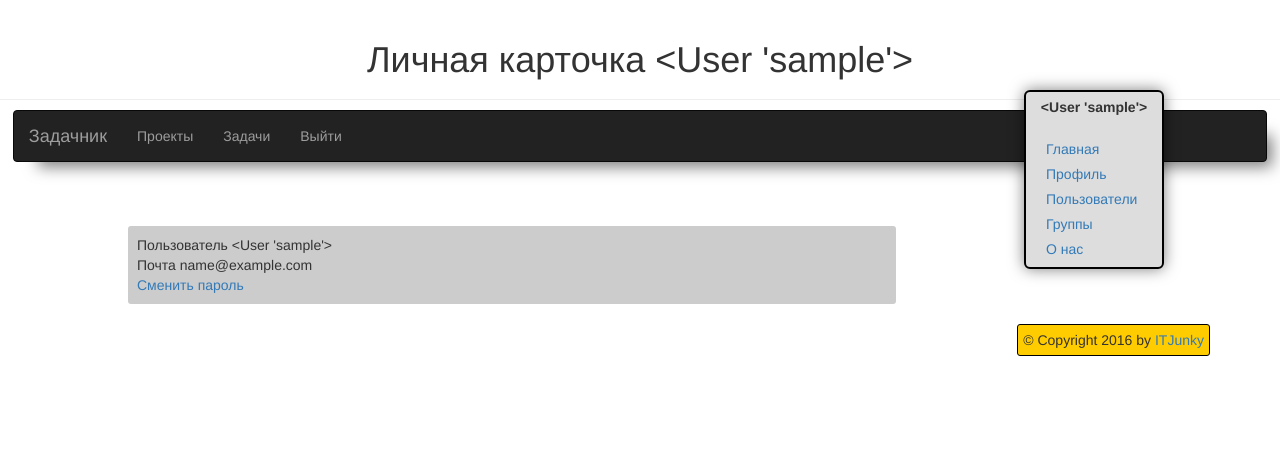
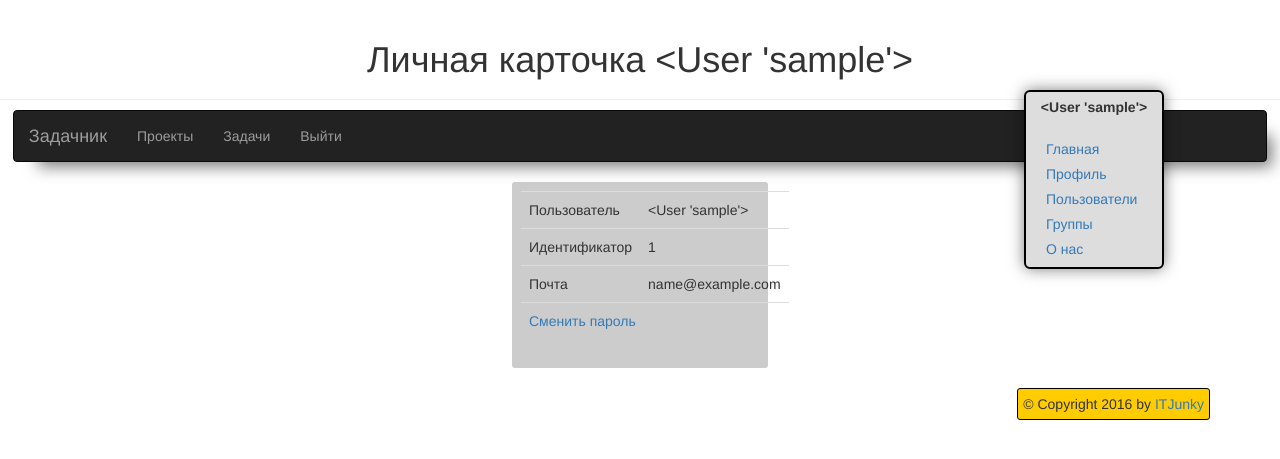
Before and after one commit to itJunky/web-tasker.py, a Flask app: template web_tasker/templates/profile.html in a window 1280 px wide. Shown: the top 459 px of the page. Run offline with Flask 2, Linux system fonts and the light colour scheme; tables that the repository leaves empty hold one stand-in row (values such as "Sample post"); the template is opened without the code that fills it: values that come from a table or form of the project are taken from there, most other values are stand-ins (such as "Sample title", 1, 10 or a date in 2020); parts of the project's set-up code (start-up, migrations or seed data) failed here and were passed over; some libraries are stand-ins or nearby versions.

Commit message:
Add id field to profile page

```diff
--- a/web_tasker/templates/profile.html
+++ b/web_tasker/templates/profile.html
@@ -8,10 +8,21 @@
       {% include "localmenu.html" %}
       {% include "menu.html" %}
     </div> {# id="header" #}
-    <div id="content" class="well-sm container panel-group index">
-        Пользователь {{ user }}</br>
-        Почта {{ mail }}</br>
-        <a href="/profile/edit">Сменить пароль</a>
+    <div id="content" class="well-sm container panel-group login_form">
+      <table class="table">
+        <tr>
+          <td>Пользователь</td><td>{{ user }}</td>
+        </tr>
+        <tr>
+          <td>Идентификатор</td><td>{{ user_id }}</td>
+        </tr>
+        <tr>
+          <td>Почта</td><td>{{ mail }}</td>
+        </tr>
+        <tr>
+          <td colspan="2"><a href="/profile/edit">Сменить пароль</a></td>
+        </tr>
+      </table>
     </div>
     {%  include "footer.html" %}
 </div> {# id="wrapper" #}
```
